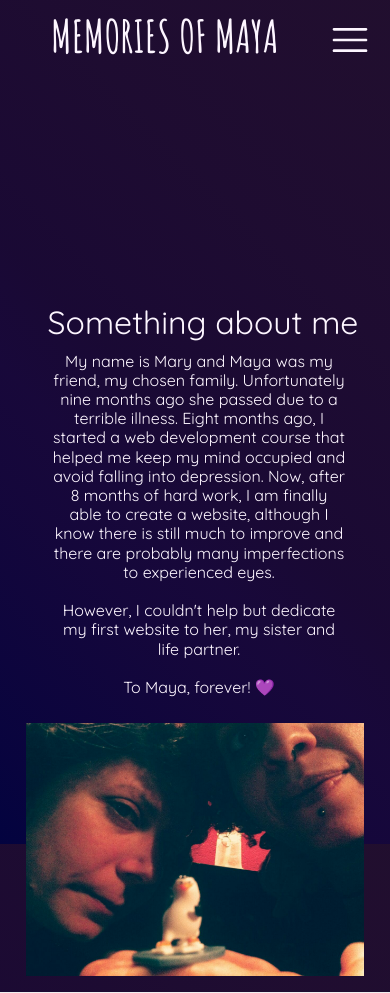
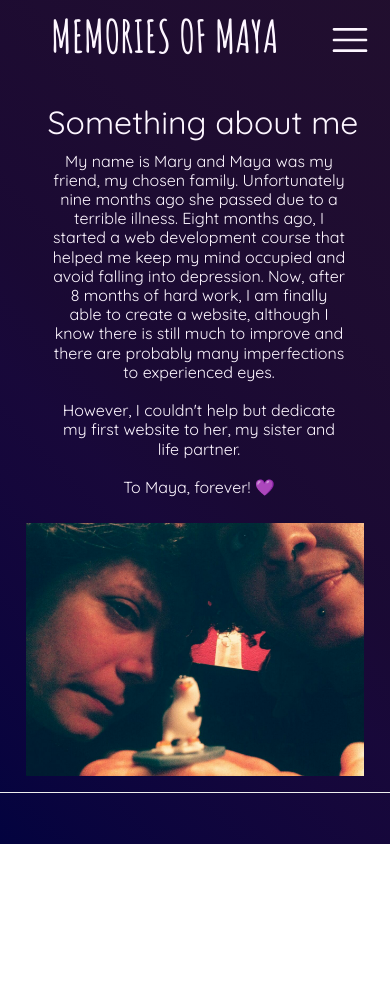
Before and after one commit to MaryFili/MemoriesOfMaya, a React (Create React App) app: page /about in a window 390 px wide. After the commit the page ends 844 px from the top, so only its background shows below. Built offline with nearby package versions, Linux system fonts and the light colour scheme.

Commit message:
improved margin header on mobile

```diff
--- a/src/components/Header.js
+++ b/src/components/Header.js
@@ -30,6 +30,7 @@ export default function Header() {
                 <div className='menuIcon'>
                     <RxHamburgerMenu className='menu' onClick={showMenu} />
                 </div>
+
             </div>
             <nav className={active ? 'navbar active' : 'navbar'}>
                 <div className='links'>
--- a/src/components/LanguageSelector.js
+++ b/src/components/LanguageSelector.js
@@ -12,9 +12,11 @@ export default function LanguageSelector({ showMenu }) {
         <div >
             <label>
                 <select className={styles.languageSelector} value={language} onChange={(e) => setLanguage(e.target.value)} onClick={showMenu}>
+                    {/* <select className={styles.languageSelector} value={language} onChange={(e) => setLanguage(e.target.value)}> */}
+
                     <option value='en'>🇬🇧 </option>
+                    <option value='it'>🇮🇹 </option>
                     <option value='es'>🇪🇸 </option>
-                    <option value='it'>🇮🇹 </option>
                 </select>
             </label>
 
--- a/src/pages/Home.module.css
+++ b/src/pages/Home.module.css
@@ -8,7 +8,7 @@
 .home {
     /* margin: 5em 0 0 13em; */
     width: 100vw;
-    margin-top: 200px;
+
     display: flex;
     flex-direction: column;
     justify-content: center;
@@ -71,6 +71,8 @@
 
     .home {
         width: 50vw;
+        margin-top: 200px;
+
 
     }
 
```
Also changed, not shown: 12 other files (tests, documents, lock files or other folders).
